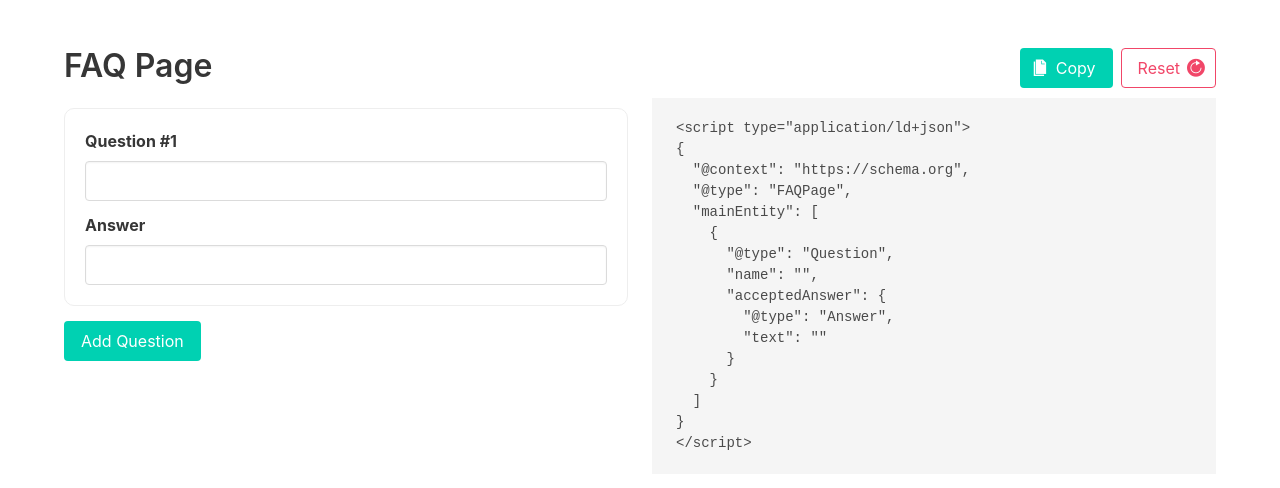
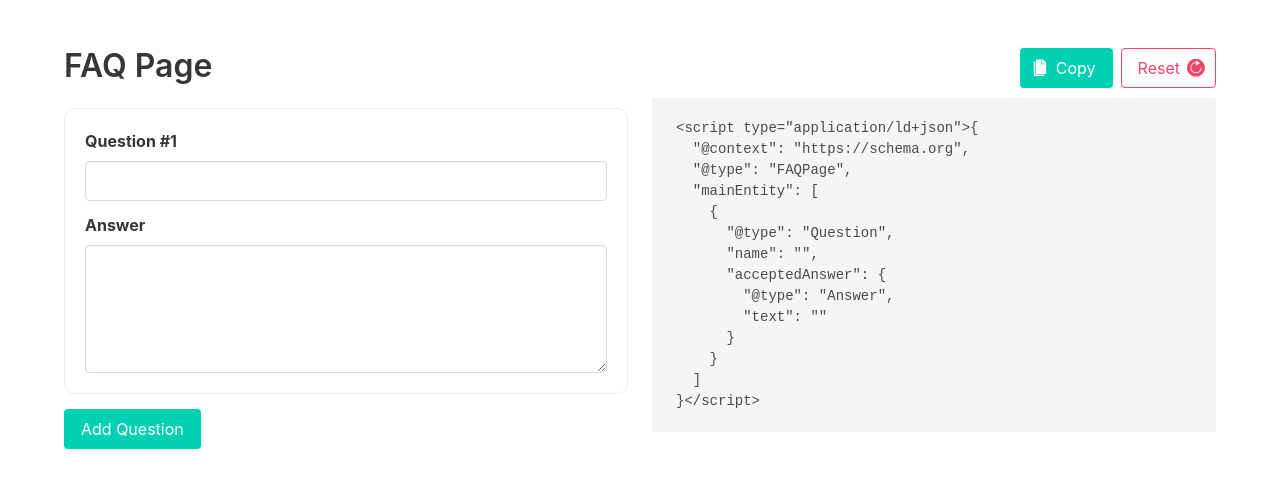
Before and after one commit to Huynhhuynh/faq-json-generator, a Vue app: page / in a window 1280 px wide. Shown: the top 488 px of the page. Built offline with nearby package versions, Linux system fonts and the light colour scheme.

Commit message:
change preview mode html code

```diff
--- a/src/components/app.vue
+++ b/src/components/app.vue
@@ -18,7 +18,8 @@
                                 <div class="field" v-for="(field, _index) in form" :key="field">
                                     <label class="label">{{ field.label }} {{ (_index == 0) ? `#${index + 1}` : '' }}</label>
                                     <div class="control">
-                                        <input class="input" type="text" v-model="item_data[field.name]">
+                                        <input v-if="field.type == 'input'" class="input" type="text" v-model="item_data[field.name]">
+                                        <textarea v-if="field.type == 'textarea'" class="textarea" v-model="item_data[field.name]"></textarea>
                                     </div>
                                 </div>
                             </div>
@@ -45,7 +46,7 @@
                             </p>
                         </div>
 <pre id="mockup">
-&lt;script type="application/ld+json"&gt;<div v-html="mockup_html"></div>&lt;/script&gt;
+&lt;script type="application/ld+json"&gt;{{ mockup_html }}&lt;/script&gt;
 </pre>
                     </div>
 
@@ -88,10 +89,10 @@
                 this.form_data.forEach( function( item, index ) {
                     output.push( {
                         "@type": "Question",
-                        "name": `<span class='hight-line'>${item.question}</span>`,
+                        "name": item.question,
                         "acceptedAnswer": {
                             "@type": "Answer",
-                            "text": `<span class='hight-line'>${item.answer}</span>`
+                            "text": item.answer
                         }
                     } );
                 } )
```
Also changed, not shown: 1 other file (tests, documents, lock files or other folders).
